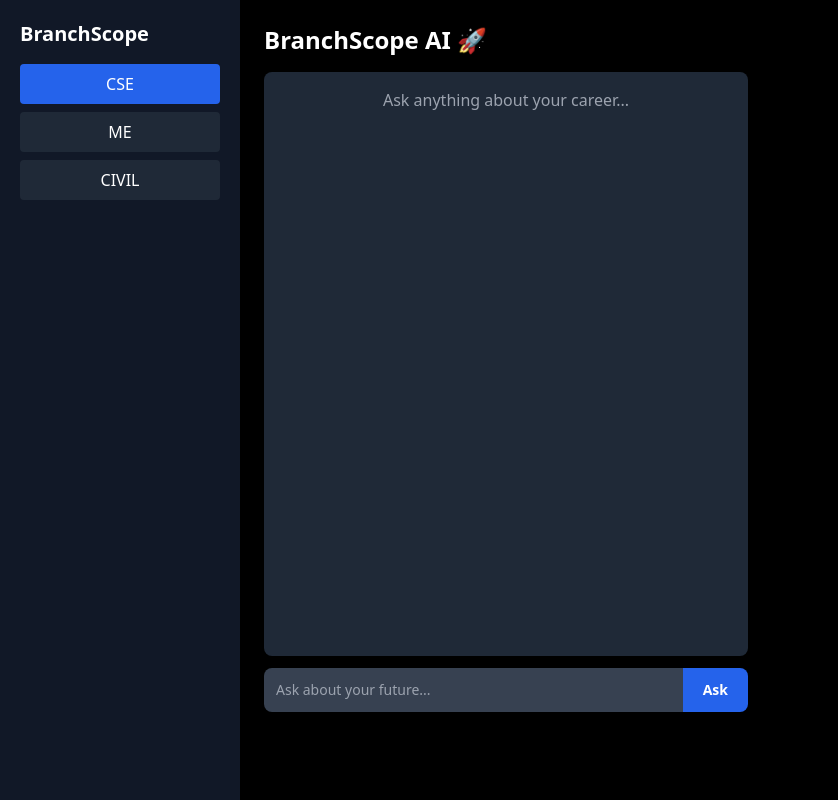
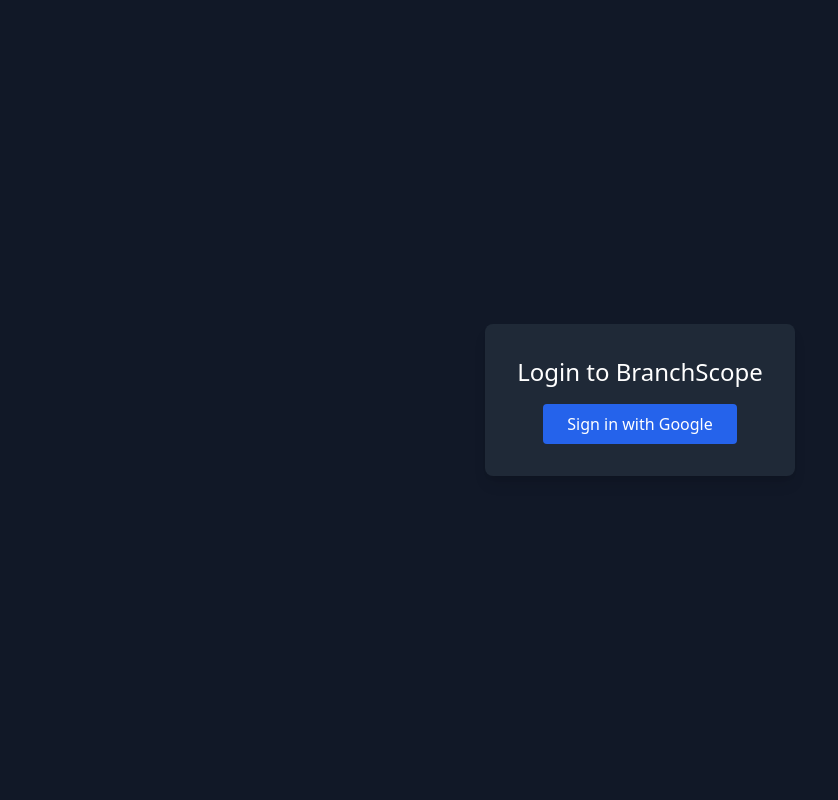
Before and after one commit to akashbauri/Branch-Scope-code, a Next.js app: page / in a window 1280 px wide. Shown: the whole page, without its empty margins (0-838 px from the left). Built offline with nearby package versions, Linux system fonts and the light colour scheme.

Commit message:
Update page.js

```diff
--- a/app/page.js
+++ b/app/page.js
@@ -1,87 +1,27 @@
 "use client";
 
-import { useState } from "react";
-import Sidebar from "./components/Sidebar";
-import ChatBox from "./components/ChatBox";
-import ResultCard from "./components/ResultCard";
+import { signInWithPopup } from "firebase/auth";
+import { auth, provider } from "@/lib/firebase";
+import { useRouter } from "next/navigation";
 
-export default function Home() {
-  const [program, setProgram] = useState("cse");
-  const [question, setQuestion] = useState("");
-  const [chat, setChat] = useState([]);
-  const [result, setResult] = useState(null);
-  const [loading, setLoading] = useState(false);
+export default function Login() {
+  const router = useRouter();
 
-  const ask = async () => {
-    if (!question.trim()) return;
-
-    const updated = [...chat, { role: "user", text: question }];
-    setChat(updated);
-    setLoading(true);
-
-    try {
-      const res = await fetch("/api/ask", {
-        method: "POST",
-        headers: {
-          "Content-Type": "application/json",
-        },
-        body: JSON.stringify({ program, question }),
-      });
-
-      if (!res.ok) throw new Error("API failed");
-
-      const data = await res.json();
-
-      setChat([
-        ...updated,
-        {
-          role: "ai",
-          text: data?.data?.suggestion || "No response",
-        },
-      ]);
-
-      setResult(data?.data || null);
-    } catch (error) {
-      console.error(error);
-
-      setChat([
-        ...updated,
-        { role: "ai", text: "⚠️ Server error. Try again." },
-      ]);
-    } finally {
-      setLoading(false);
-      setQuestion("");
-    }
+  const login = async () => {
+    await signInWithPopup(auth, provider);
+    router.push("/");
   };
 
   return (
-    <div className="flex bg-black text-white min-h-screen">
-
-      {/* Sidebar */}
-      <Sidebar program={program} setProgram={setProgram} />
-
-      {/* Main */}
-      <div className="flex-1 p-6">
-
-        <h1 className="text-2xl font-bold mb-4">
-          BranchScope AI 🚀
-        </h1>
-
-        <div className="grid grid-cols-1 md:grid-cols-2 gap-6 h-[80vh]">
-
-          {/* Chat */}
-          <ChatBox
-            chat={chat}
-            question={question}
-            setQuestion={setQuestion}
-            ask={ask}
-            loading={loading}
-          />
-
-          {/* Result */}
-          <ResultCard result={result} />
-
-        </div>
+    <div className="flex items-center justify-center h-screen bg-gray-900">
+      <div className="bg-gray-800 p-8 rounded-lg shadow-lg text-center">
+        <h1 className="text-2xl mb-4">Login to BranchScope</h1>
+        <button
+          onClick={login}
+          className="bg-blue-600 px-6 py-2 rounded hover:bg-blue-700"
+        >
+          Sign in with Google
+        </button>
       </div>
     </div>
   );
```
